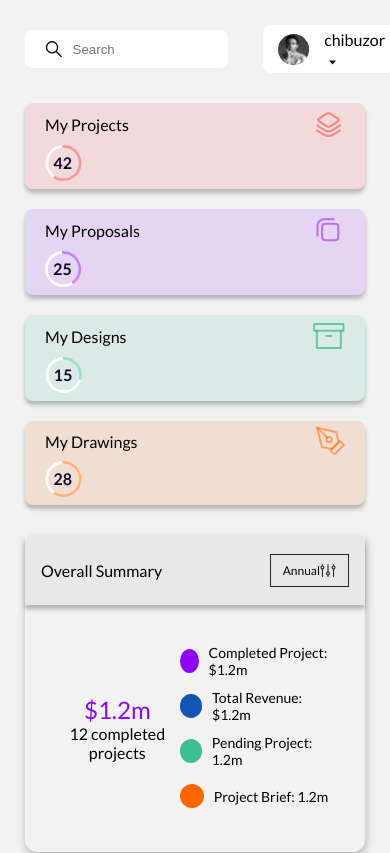
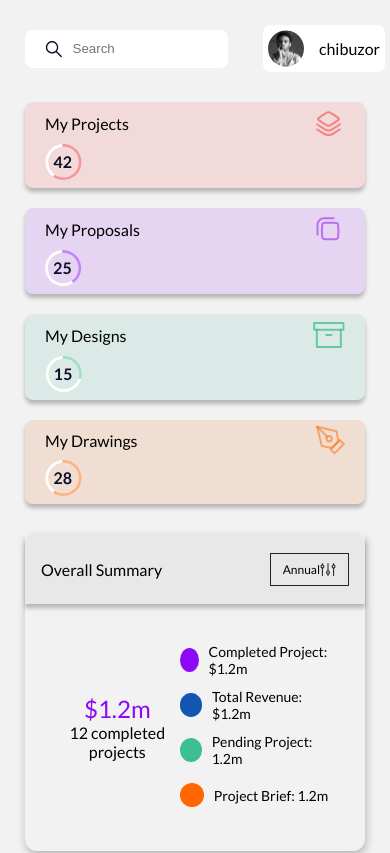
Before and after one commit to dprince001/NativeBrands-test, a React (Create React App) app: page / in a window 390 px wide. Shown: the top 853 px of the page. Built offline with nearby package versions, Linux system fonts and the light colour scheme.

Commit message:
responsiveness completed

```diff
--- a/src/App.js
+++ b/src/App.js
@@ -88,7 +88,6 @@ function App() {
         <div className="top-container">
           <SearchBoxComp />
           <UserComp />
-          {/* <Menu className="menu-icon" /> */}
         </div>
 
         {isNotiOpen ? <Notification /> : null}
--- a/src/components/user-details/user-comp.scss
+++ b/src/components/user-details/user-comp.scss
@@ -56,5 +56,12 @@
                 margin-left: 5px;
             }
         }
+        @media (max-width: 700px) {
+            padding: 5px;
+
+            span {
+                display: none;
+            }
+        }
     }
 }
```
